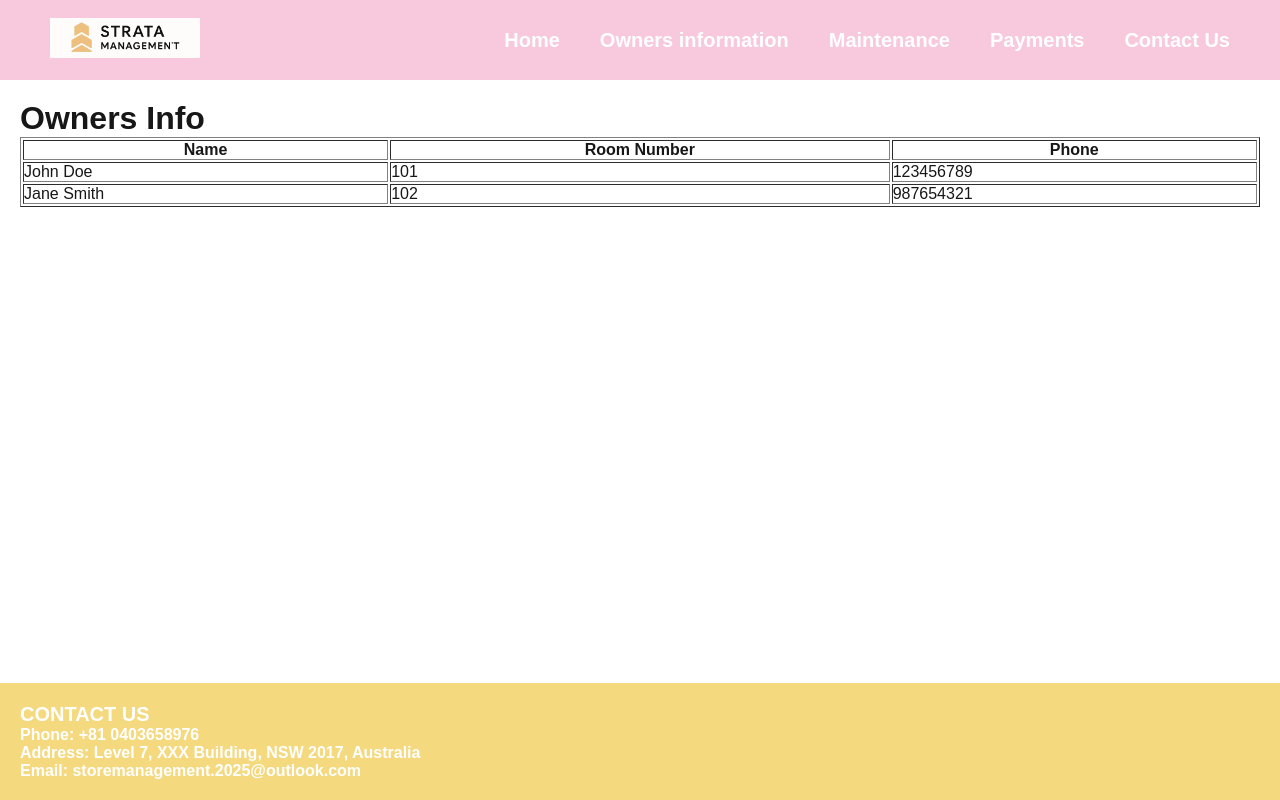
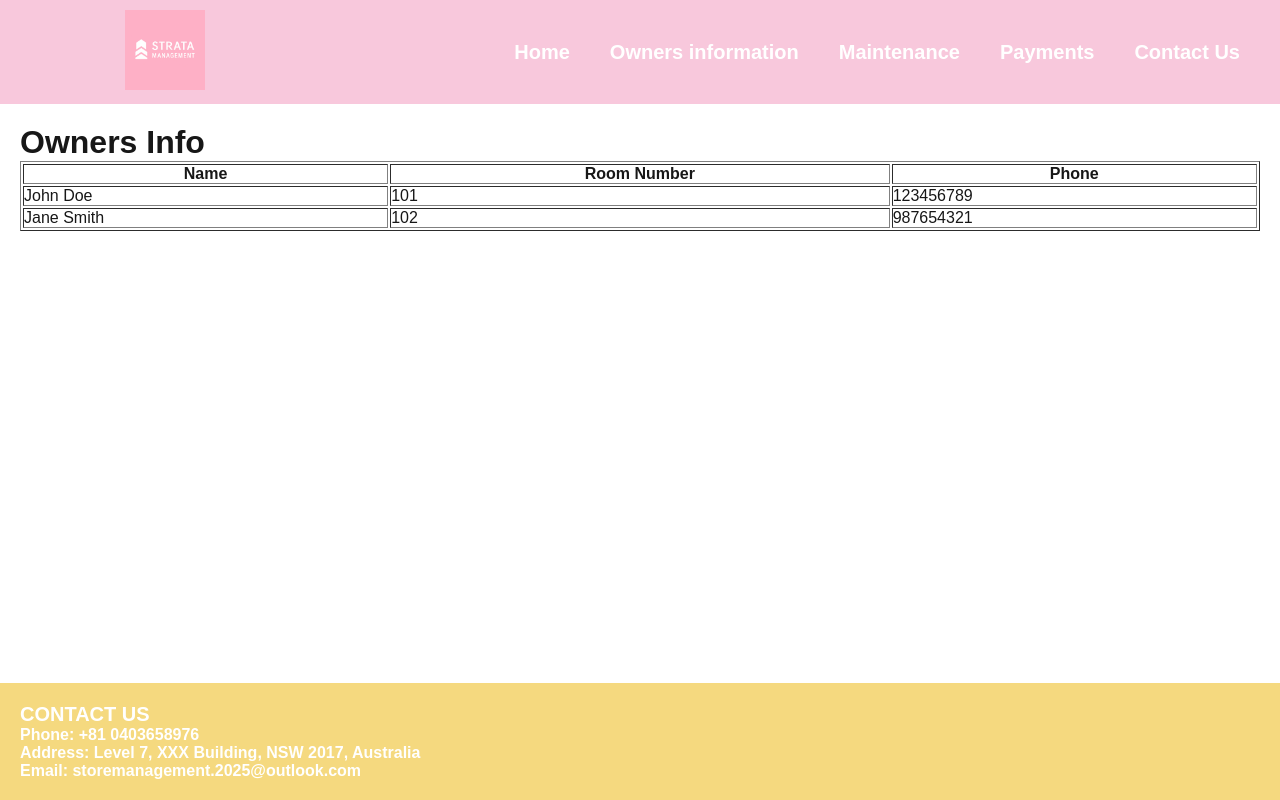
Before and after one commit to kcui07/strata-management, a Next.js app: page /owners in a window 1280 px wide. Built offline with nearby package versions, Linux system fonts and the light colour scheme.

Commit message:
update header layout and logo style

```diff
--- a/components/Header.js
+++ b/components/Header.js
@@ -6,7 +6,7 @@ export default function Header() {
   return (
     <header className={styles.header}>
       <div className={styles.logo}>
-        <Image src="/logo.png" alt="Logo" width={150} height={60} />
+        <Image src="/newlogo.png" alt="Logo" width={250} height={80} />
       </div>
 
       <nav className={styles.navbar}>
--- a/styles/Header.module.css
+++ b/styles/Header.module.css
@@ -2,9 +2,8 @@
   display: flex;
   justify-content: space-between;
   align-items: center;
-  padding: 10px 50px;
   background-color: #f8c8dc;
-  height: 80px;
+  padding: 10px 40px;
 }
 
 .logo img {
@@ -14,16 +13,16 @@
 .navbar {
   display: flex;
   gap: 40px;
+  font-size: 20px;
+  font-weight: bold;
 }
 
 .navbar a {
   color: white;
-  font-weight: bold;
-  font-size: 20px;
   text-decoration: none;
-  transition: color 0.3s ease;
+  transition: transform 0.2s ease;
 }
 
 .navbar a:hover {
-  color: #ffe0f0;
+  transform: scale(1.1);
 }
```
Also changed, not shown: public/logo.png (deleted), public/newlogo.png (added).
